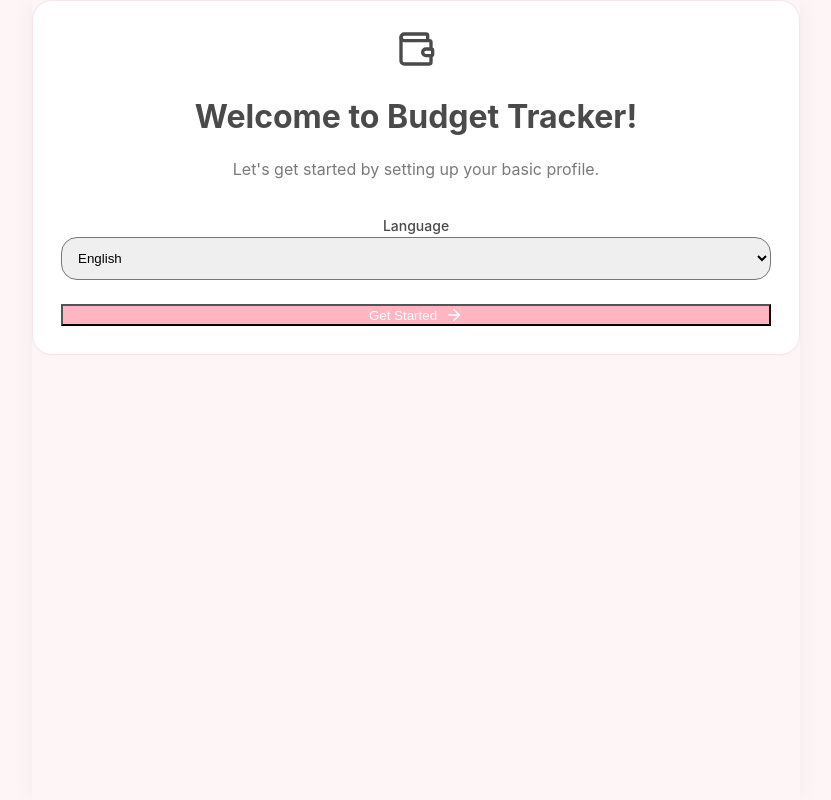
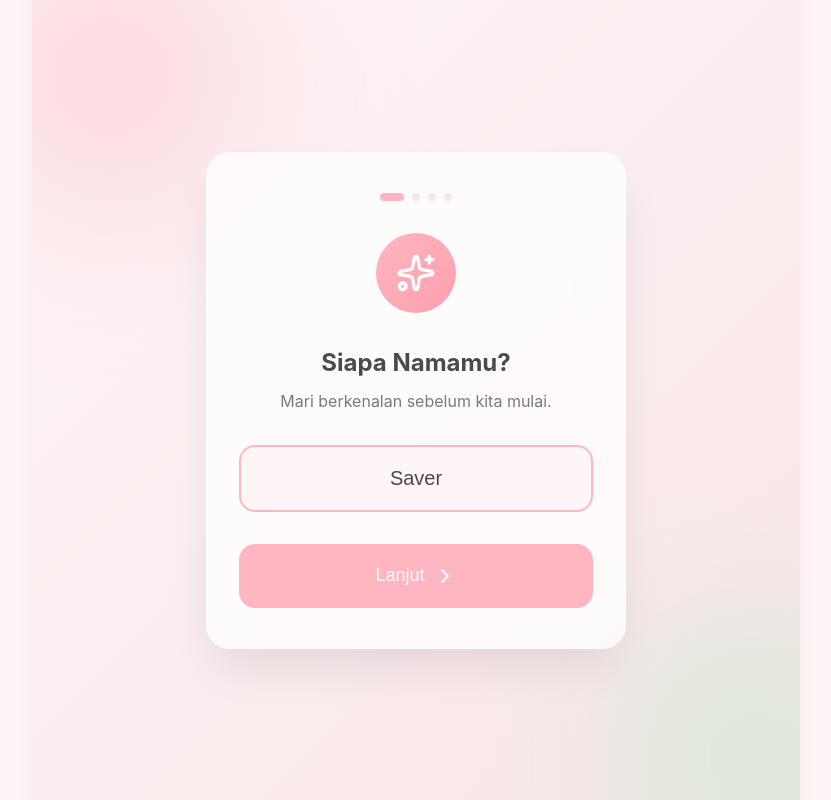
Before and after one commit to rkddlfaks/Budget-Tracker, a React (Vite) app: page / in a window 1280 px wide. Shown: the whole page, without its empty margins (224-1055 px from the left). Built offline with nearby package versions, Linux system fonts and the light colour scheme.

Commit message:
style: enhance onboarding UI with glassmorphism and animations

```diff
--- a/src/App.jsx
+++ b/src/App.jsx
@@ -8,27 +8,7 @@ import { useBudget } from './contexts/BudgetContext';
 
 function App() {
   const [activeTab, setActiveTab] = useState('dashboard');
-  const [showSplash, setShowSplash] = useState(true);
   const { hasOnboarded } = useBudget();
-
-  useEffect(() => {
-    const timer = setTimeout(() => {
-      setShowSplash(false);
-    }, 3000); // 3 seconds
-    return () => clearTimeout(timer);
-  }, []);
-
-  if (showSplash) {
-    return (
-      <div className="splash-screen">
-        <div className="splash-content">
-          <img src="/logo_rounded.png" alt="Budget App Logo" className="splash-logo" />
-          <h1 className="splash-title">Budget Tracker</h1>
-        </div>
-        <p className="splash-copyright">copyright by Maley</p>
-      </div>
-    );
-  }
 
   if (!hasOnboarded) {
     return <Onboarding />;
--- a/src/components/Onboarding.jsx
+++ b/src/components/Onboarding.jsx
@@ -1,88 +1,256 @@
-import React, { useState } from 'react';
+import React, { useState, useEffect } from 'react';
 import { useBudget } from '../contexts/BudgetContext';
-import { translations } from '../i18n';
-import { Wallet, ArrowRight, Check } from 'lucide-react';
+import { ArrowRight, Globe, Coins, Sparkles, Check, ChevronRight } from 'lucide-react';
 
 const Onboarding = () => {
   const { userName, setUserName, currency, setCurrency, setHasOnboarded, language, setLanguage } = useBudget();
-  const t = translations[language];
   const [step, setStep] = useState(1);
+  const [isTransitioning, setIsTransitioning] = useState(false);
+
+  const handleNext = (nextStep) => {
+    setIsTransitioning(true);
+    setTimeout(() => {
+      setStep(nextStep);
+      setIsTransitioning(false);
+    }, 300); // 300ms for exit animation
+  };
 
   const handleFinish = () => {
     if (!userName.trim()) setUserName('Saver');
     setHasOnboarded(true);
   };
 
+  // Glassmorphism and gradient styles
+  const overlayStyle = {
+    minHeight: '100vh',
+    background: 'linear-gradient(135deg, var(--bg-color) 0%, var(--border-color) 100%)',
+    position: 'relative',
+    overflow: 'hidden',
+    display: 'flex',
+    alignItems: 'center',
+    justifyContent: 'center',
+    padding: '1.5rem',
+  };
+
+  const blob1 = {
+    position: 'absolute',
+    top: '-10%',
+    left: '-10%',
+    width: '300px',
+    height: '300px',
+    background: 'var(--primary-color)',
+    borderRadius: '50%',
+    filter: 'blur(80px)',
+    opacity: 0.4,
+    zIndex: 0,
+    animation: 'pulse 4s infinite alternate',
+  };
+
+  const blob2 = {
+    position: 'absolute',
+    bottom: '-10%',
+    right: '-10%',
+    width: '250px',
+    height: '250px',
+    background: 'var(--accent-income)',
+    borderRadius: '50%',
+    filter: 'blur(80px)',
+    opacity: 0.3,
+    zIndex: 0,
+    animation: 'pulse 5s infinite alternate-reverse',
+  };
+
+  const cardStyle = {
+    position: 'relative',
+    zIndex: 10,
+    width: '100%',
+    maxWidth: '420px',
+    minHeight: '400px',
+    backgroundColor: 'var(--surface-transparent)',
+    backdropFilter: 'blur(20px)',
+    WebkitBackdropFilter: 'blur(20px)',
+    borderRadius: '24px',
+    padding: '2.5rem 2rem',
+    boxShadow: '0 25px 50px -12px rgba(0, 0, 0, 0.1)',
+    border: '1px solid rgba(255, 255, 255, 0.2)',
+    display: 'flex',
+    flexDirection: 'column',
+    alignItems: 'center',
+    justifyContent: 'space-between',
+    transition: 'all 0.3s cubic-bezier(0.4, 0, 0.2, 1)',
+    transform: isTransitioning ? 'scale(0.95) translateY(10px)' : 'scale(1) translateY(0)',
+    opacity: isTransitioning ? 0 : 1,
+  };
+
+  const iconContainerStyle = {
+    width: '80px',
+    height: '80px',
+    borderRadius: '50%',
+    background: 'linear-gradient(135deg, var(--primary-color), var(--primary-hover))',
+    display: 'flex',
+    alignItems: 'center',
+    justifyContent: 'center',
+    color: '#fff',
+    marginBottom: '2rem',
+    boxShadow: '0 10px 25px -5px rgba(var(--primary-color), 0.5)',
+  };
+
+  const renderProgressDots = () => {
     return (
-    <div className="min-h-screen flex items-center justify-center p-6 fixed inset-0 z-50 bg-background" style={{ animation: 'fadeIn 0.5s ease-out' }}>
-      <div className="card w-full max-w-md p-8 text-center flex flex-col items-center">
+      <div className="flex gap-2 mb-8">
+        {[1, 2, 3, 4].map(i => (
+          <div
+            key={i}
+            style={{
+              width: i === step ? '24px' : '8px',
+              height: '8px',
+              borderRadius: '9999px',
+              backgroundColor: i === step ? 'var(--primary-color)' : 'var(--border-color)',
+              transition: 'all 0.3s ease'
+            }}
+          />
+        ))}
+      </div>
+    );
+  };
+
+  return (
+    <div style={overlayStyle}>
+      <div style={blob1}></div>
+      <div style={blob2}></div>
+
+      <div style={cardStyle}>
+        <div className="w-full flex flex-col items-center">
+          {renderProgressDots()}
 
           {step === 1 && (
-          <div className="flex flex-col items-center animate-fade-in w-full">
-            <div className="w-20 h-20 bg-primary-color rounded-full flex items-center justify-center text-white mb-6 shadow-lg">
-              <Wallet size={40} />
+            <>
+              <div style={iconContainerStyle}>
+                <Sparkles size={40} />
               </div>
-            <h1 className="text-2xl font-bold mb-4 text-primary-color">{t.onboardingWelcome}</h1>
-            <p className="text-secondary mb-8">{t.onboardingDesc}</p>
+              <h2 className="text-2xl font-bold mb-2 text-center">Siapa Namamu?</h2>
+              <p className="text-secondary text-center mb-8">Mari berkenalan sebelum kita mulai.</p>
 
-            <div className="w-full text-left mb-6">
-              <label className="block text-sm font-medium mb-2">{t.language}</label>
-              <select
-                className="w-full p-3 rounded-xl border border-gray-200 focus:outline-none focus:ring-2 focus:ring-primary-color"
-                value={language}
-                onChange={(e) => setLanguage(e.target.value)}
-              >
-                <option value="en">English</option>
-                <option value="id">Bahasa Indonesia</option>
-              </select>
+              <div className="w-full mb-8">
+                <input
+                  type="text"
+                  value={userName}
+                  onChange={(e) => setUserName(e.target.value)}
+                  placeholder="Ketik namamu..."
+                  style={{
+                    width: '100%',
+                    padding: '1.25rem',
+                    fontSize: '1.25rem',
+                    textAlign: 'center',
+                    borderRadius: '16px',
+                    border: '2px solid var(--border-color)',
+                    backgroundColor: 'var(--bg-color)',
+                    color: 'var(--text-primary)',
+                    outline: 'none',
+                    transition: 'all 0.2s'
+                  }}
+                  onFocus={(e) => e.target.style.borderColor = 'var(--primary-color)'}
+                  onBlur={(e) => e.target.style.borderColor = 'var(--border-color)'}
+                  autoFocus
+                  onKeyDown={(e) => e.key === 'Enter' && userName.trim() && handleNext(2)}
+                />
               </div>
 
               <button
-              className="btn-primary w-full flex items-center justify-center gap-2"
-              onClick={() => setStep(2)}
+                className="btn btn-primary w-full flex items-center justify-center gap-2"
+                onClick={() => handleNext(2)}
+                disabled={!userName.trim()}
+                style={{
+                  padding: '1.25rem',
+                  fontSize: '1.125rem',
+                  borderRadius: '16px',
+                  opacity: userName.trim() ? 1 : 0.5,
+                  transform: userName.trim() ? 'translateY(0)' : 'translateY(0)',
+                }}
               >
-              {t.start} <ArrowRight size={18} />
+                Lanjut <ChevronRight size={24} />
               </button>
-          </div>
+            </>
           )}
 
           {step === 2 && (
-          <div className="flex flex-col items-center animate-fade-in w-full">
-            <h2 className="text-xl font-bold mb-6 text-primary-color">{t.profile}</h2>
+            <>
+              <div style={iconContainerStyle}>
+                <Globe size={40} />
+              </div>
+              <h2 className="text-2xl font-bold mb-2 text-center">Pilih Bahasa</h2>
+              <p className="text-secondary text-center mb-8">Kamu lebih nyaman pakai bahasa apa?</p>
 
-            <div className="w-full text-left mb-4">
-              <label className="block text-sm font-medium mb-2">{t.name}</label>
-              <input
-                type="text"
-                className="w-full p-3 rounded-xl border border-gray-200 focus:outline-none focus:ring-2 focus:ring-primary-color"
-                value={userName}
-                onChange={(e) => setUserName(e.target.value)}
-                placeholder="John Doe"
-              />
+              <div className="flex flex-col gap-4 w-full">
+                <button
+                  className={`btn w-full ${language === 'id' ? 'btn-primary' : 'btn-outline'}`}
+                  onClick={() => { setLanguage('id'); handleNext(3); }}
+                  style={{ padding: '1.25rem', fontSize: '1.125rem', borderRadius: '16px' }}
+                >
+                  🇮🇩 Bahasa Indonesia
+                </button>
+                <button
+                  className={`btn w-full ${language === 'en' ? 'btn-primary' : 'btn-outline'}`}
+                  onClick={() => { setLanguage('en'); handleNext(3); }}
+                  style={{ padding: '1.25rem', fontSize: '1.125rem', borderRadius: '16px' }}
+                >
+                  🇺🇸 English
+                </button>
               </div>
+            </>
+          )}
 
-            <div className="w-full text-left mb-8">
-              <label className="block text-sm font-medium mb-2">{t.currency}</label>
-              <select
-                className="w-full p-3 rounded-xl border border-gray-200 focus:outline-none focus:ring-2 focus:ring-primary-color"
-                value={currency}
-                onChange={(e) => setCurrency(e.target.value)}
+          {step === 3 && (
+            <>
+              <div style={iconContainerStyle}>
+                <Coins size={40} />
+              </div>
+              <h2 className="text-2xl font-bold mb-2 text-center">
+                {language === 'id' ? 'Pilih Mata Uang' : 'Select Currency'}
+              </h2>
+              <p className="text-secondary text-center mb-8">
+                {language === 'id' ? 'Mata uang apa yang kamu gunakan?' : 'Which currency do you use?'}
+              </p>
+
+              <div className="flex flex-col gap-4 w-full">
+                {['IDR', 'USD', 'EUR'].map(curr => (
+                  <button
+                    key={curr}
+                    className={`btn w-full ${currency === curr ? 'btn-primary' : 'btn-outline'}`}
+                    onClick={() => { setCurrency(curr); handleNext(4); }}
+                    style={{ padding: '1.25rem', fontSize: '1.125rem', borderRadius: '16px' }}
                   >
-                <option value="IDR">IDR (Rp)</option>
-                <option value="USD">USD ($)</option>
-                <option value="EUR">EUR (€)</option>
-              </select>
+                    {curr === 'IDR' ? 'IDR (Rp)' : curr === 'USD' ? 'USD ($)' : 'EUR (€)'}
+                  </button>
+                ))}
               </div>
+            </>
+          )}
+
+          {step === 4 && (
+            <>
+              <div style={iconContainerStyle}>
+                <Check size={40} />
+              </div>
+              <h2 className="text-2xl font-bold mb-2 text-center">
+                {language === 'id' ? `Halo, ${userName}! 👋` : `Hello, ${userName}! 👋`}
+              </h2>
+              <p className="text-secondary text-center mb-8">
+                {language === 'id'
+                  ? 'Semua sudah siap. Yuk mulai petualangan finansialmu yang baru!'
+                  : 'Everything is set. Let\'s start your new financial adventure!'}
+              </p>
 
               <button
-              className="btn-primary w-full flex items-center justify-center gap-2"
+                className="btn btn-primary w-full flex items-center justify-center gap-2"
                 onClick={handleFinish}
+                style={{ padding: '1.25rem', fontSize: '1.125rem', borderRadius: '16px' }}
               >
-              {t.finish} <Check size={18} />
+                {language === 'id' ? 'Mulai Sekarang' : 'Start Now'} <ArrowRight size={24} />
               </button>
+            </>
+          )}
         </div>
-        )}
-
       </div>
     </div>
   );
--- a/src/contexts/BudgetContext.jsx
+++ b/src/contexts/BudgetContext.jsx
@@ -100,6 +100,8 @@ export const BudgetProvider = ({ children }) => {
 
   const resetData = () => {
     setTransactions([]);
+    setHasOnboarded(false);
+    setUserName('');
   };
 
   const updateBudgetSettings = (settings) => {
```
Lines whose indentation alone changed are shown as unchanged.
